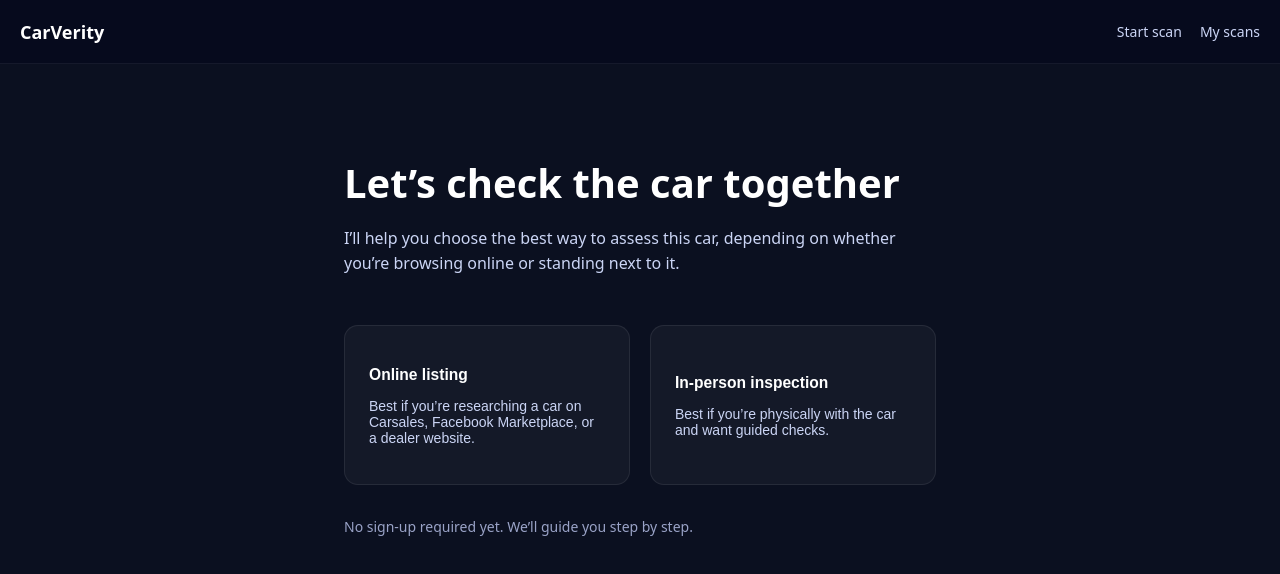
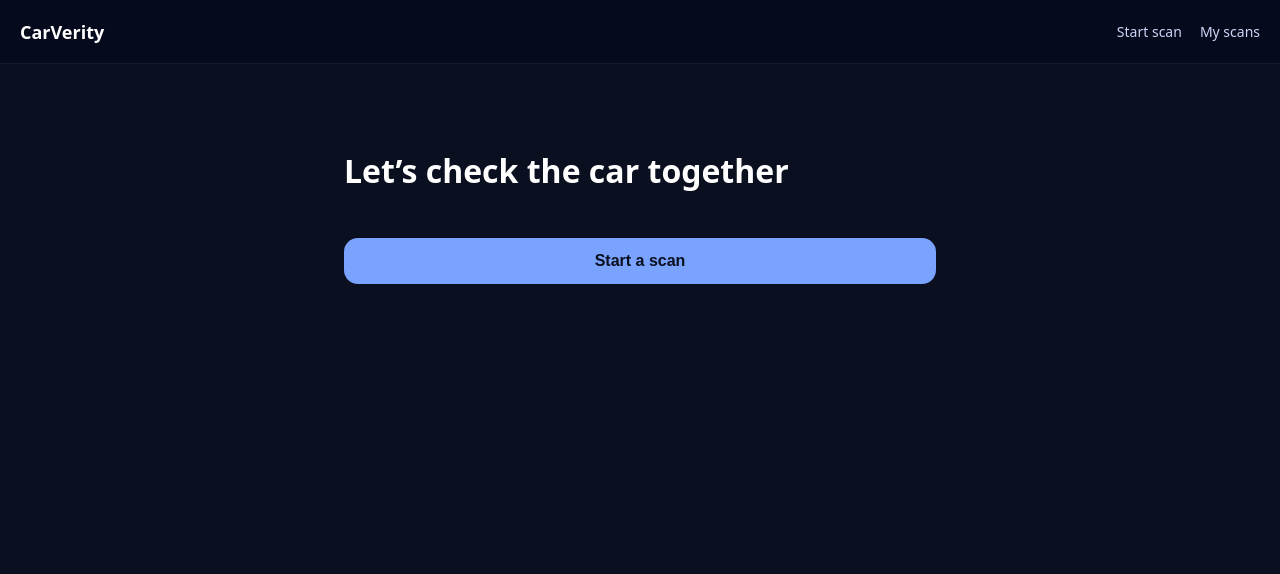
Before and after one commit to jeremy-swallow/carverity-clean, a React (Vite) app: page / in a window 1280 px wide. Shown: the top 574 px of the page. Built offline with nearby package versions, Linux system fonts and the light colour scheme.

Commit message:
fix: restore scanProgress util and repair scan start flow

```diff
--- a/src/pages/OnlineScan.tsx
+++ b/src/pages/OnlineScan.tsx
@@ -1,5 +1,6 @@
 import { useState } from "react";
 import { useNavigate } from "react-router-dom";
+import { saveProgress } from "../utils/scanProgress";
 
 export default function OnlineScan() {
   const navigate = useNavigate();
@@ -8,10 +9,16 @@ export default function OnlineScan() {
   const canContinue = link.trim().length > 10;
 
   function handleContinue() {
-    localStorage.setItem(
-      "carverity_listing_url",
-      link.trim()
-    );
+    const trimmed = link.trim();
+
+    localStorage.setItem("carverity_listing_url", trimmed);
+
+    saveProgress({
+      type: "online",
+      step: "/scan/online/kilometres",
+      startedAt: new Date().toISOString(),
+    });
+
     navigate("/scan/online/kilometres");
   }
 
@@ -26,14 +33,7 @@ export default function OnlineScan() {
         gap: 32,
       }}
     >
-      <header>
-        <h1 style={{ fontSize: 36 }}>
-          Let’s start with the listing
-        </h1>
-        <p style={{ color: "#cbd5f5" }}>
-          Paste the listing you’re looking at.
-        </p>
-      </header>
+      <h1>Let’s start with the listing</h1>
 
       <input
         type="url"
@@ -54,17 +54,9 @@ export default function OnlineScan() {
           padding: "14px 22px",
           borderRadius: 12,
           fontSize: 16,
-          fontWeight: 600,
-          background: canContinue
-            ? "#7aa2ff"
-            : "#3a3f55",
-          color: canContinue
-            ? "#0b1020"
-            : "#9aa3c7",
+          background: canContinue ? "#7aa2ff" : "#3a3f55",
+          color: canContinue ? "#0b1020" : "#9aa3c7",
           border: "none",
-          cursor: canContinue
-            ? "pointer"
-            : "not-allowed",
         }}
       >
         Continue
--- a/src/pages/StartScan.tsx
+++ b/src/pages/StartScan.tsx
@@ -1,7 +1,27 @@
 import { useNavigate } from "react-router-dom";
+import { loadProgress, clearProgress } from "../utils/scanProgress";
 
 export default function StartScan() {
   const navigate = useNavigate();
+  const progress = loadProgress();
+
+  function resumeScan() {
+    if (!progress) return;
+
+    const step = typeof progress.step === "string" ? progress.step : "";
+    if (!step.startsWith("/")) {
+      clearProgress();
+      navigate("/scan/online");
+      return;
+    }
+
+    navigate(step);
+  }
+
+  function startFresh() {
+    clearProgress();
+    navigate("/scan/online");
+  }
 
   return (
     <div
@@ -11,81 +31,73 @@ export default function StartScan() {
         padding: "clamp(24px, 6vw, 64px)",
         display: "flex",
         flexDirection: "column",
-        gap: 32,
+        gap: 24,
       }}
     >
-      <header>
-        <h1
+      <h1>Let’s check the car together</h1>
+
+      {progress && (
+        <div
           style={{
-            fontSize: "clamp(28px, 6vw, 40px)",
-            marginBottom: 12,
+            padding: 20,
+            borderRadius: 14,
+            background: "rgba(255,255,255,0.04)",
+            border: "1px solid rgba(255,255,255,0.08)",
           }}
         >
-          Let’s check the car together
-        </h1>
+          <strong>Resume your last scan?</strong>
+          <p style={{ color: "#cbd5f5", marginTop: 6 }}>
+            You were part-way through a{" "}
+            {progress.type === "online" ? "online" : "in-person"} scan.
+          </p>
 
-        <p
+          <div style={{ display: "flex", gap: 12, marginTop: 12 }}>
+            <button
+              onClick={resumeScan}
               style={{
-            color: "#cbd5f5",
-            lineHeight: 1.6,
-            maxWidth: 560,
+                padding: "10px 16px",
+                borderRadius: 12,
+                background: "#7aa2ff",
+                color: "#0b1020",
+                border: "none",
+                fontWeight: 600,
               }}
             >
-          I’ll help you choose the best way to assess this car, depending on
-          whether you’re browsing online or standing next to it.
-        </p>
-      </header>
+              Resume
+            </button>
 
-      <section
+            <button
+              onClick={startFresh}
               style={{
-          display: "grid",
-          gridTemplateColumns: "repeat(auto-fit, minmax(260px, 1fr))",
-          gap: 20,
+                padding: "10px 16px",
+                borderRadius: 12,
+                background: "transparent",
+                color: "#9aa3c7",
+                border: "1px solid rgba(255,255,255,0.2)",
               }}
             >
-        {/* ONLINE */}
+              Start new
+            </button>
+          </div>
+        </div>
+      )}
+
+      {!progress && (
         <button
           onClick={() => navigate("/scan/online")}
           style={{
-            textAlign: "left",
-            padding: 24,
+            padding: "14px 22px",
             borderRadius: 14,
-            background: "rgba(255,255,255,0.04)",
-            border: "1px solid rgba(255,255,255,0.08)",
-            color: "white",
-            cursor: "pointer",
+            fontSize: 16,
+            fontWeight: 600,
+            background: "#7aa2ff",
+            color: "#0b1020",
+            border: "none",
           }}
         >
-          <h3 style={{ marginBottom: 8 }}>Online listing</h3>
-          <p style={{ color: "#cbd5f5", fontSize: 14 }}>
-            Best if you’re researching a car on Carsales, Facebook Marketplace,
-            or a dealer website.
-          </p>
+          Start a scan
         </button>
-
-        {/* IN PERSON */}
-        <button
-          onClick={() => navigate("/scan/in-person")}
-          style={{
-            textAlign: "left",
-            padding: 24,
-            borderRadius: 14,
-            background: "rgba(255,255,255,0.04)",
-            border: "1px solid rgba(255,255,255,0.08)",
-            color: "white",
-            cursor: "pointer",
-          }}
-        >
-          <h3 style={{ marginBottom: 8 }}>In-person inspection</h3>
-          <p style={{ color: "#cbd5f5", fontSize: 14 }}>
-            Best if you’re physically with the car and want guided checks.
-          </p>
-        </button>
-      </section>
-
-      <footer style={{ fontSize: 14, color: "#9aa3c7" }}>
-        No sign-up required yet. We’ll guide you step by step.
-      </footer>
+      )}
     </div>
   );
 }
--- /dev/null
+++ b/src/utils/scanProgress.ts
@@ -0,0 +1,66 @@
+export type ScanType = "online" | "in-person";
+
+export type ScanProgress = {
+  type: ScanType;
+  step: string;       // route path like "/scan/online/kilometres"
+  startedAt: string;  // ISO string
+  updatedAt: string;  // ISO string
+};
+
+const STORAGE_KEY = "carverity_scan_progress_v1";
+
+/**
+ * Save scan progress (single active scan).
+ */
+export function saveProgress(input: Omit<ScanProgress, "updatedAt">) {
+  const progress: ScanProgress = {
+    ...input,
+    updatedAt: new Date().toISOString(),
+  };
+
+  try {
+    localStorage.setItem(STORAGE_KEY, JSON.stringify(progress));
+  } catch {
+    // ignore storage failures (private mode, quota, etc.)
+  }
+}
+
+/**
+ * Load scan progress (returns null if missing/corrupt).
+ */
+export function loadProgress(): ScanProgress | null {
+  try {
+    const raw = localStorage.getItem(STORAGE_KEY);
+    if (!raw) return null;
+
+    const parsed = JSON.parse(raw) as Partial<ScanProgress>;
+
+    if (
+      !parsed ||
+      (parsed.type !== "online" && parsed.type !== "in-person") ||
+      typeof parsed.step !== "string" ||
+      typeof parsed.startedAt !== "string" ||
+      typeof parsed.updatedAt !== "string"
+    ) {
+      return null;
+    }
+
+    // Basic route safety: must be an app path
+    if (!parsed.step.startsWith("/")) return null;
+
+    return parsed as ScanProgress;
+  } catch {
+    return null;
+  }
+}
+
+/**
+ * Clear scan progress.
+ */
+export function clearProgress() {
+  try {
+    localStorage.removeItem(STORAGE_KEY);
+  } catch {
+    // ignore
+  }
+}
```
Lines whose indentation alone changed are shown as unchanged.
